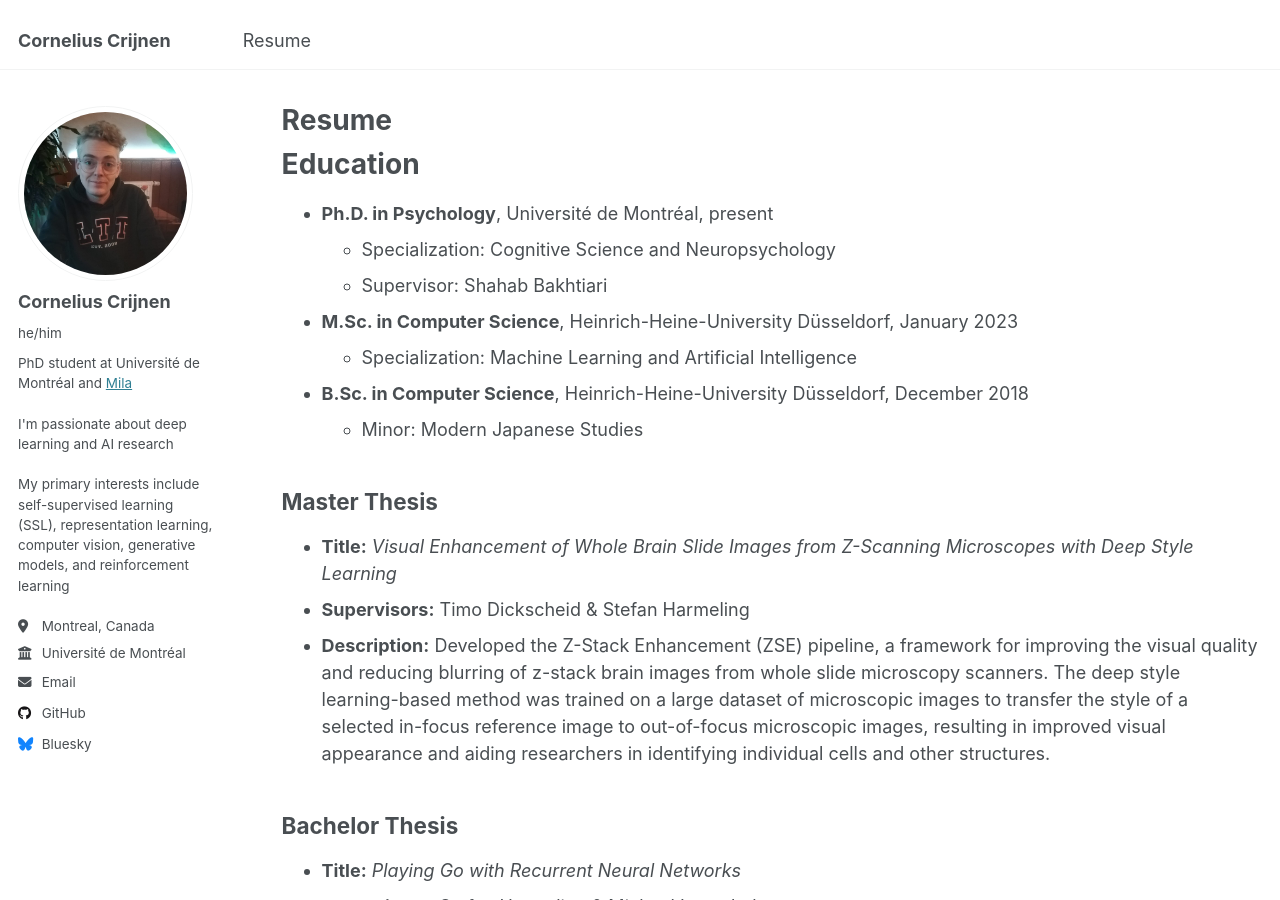
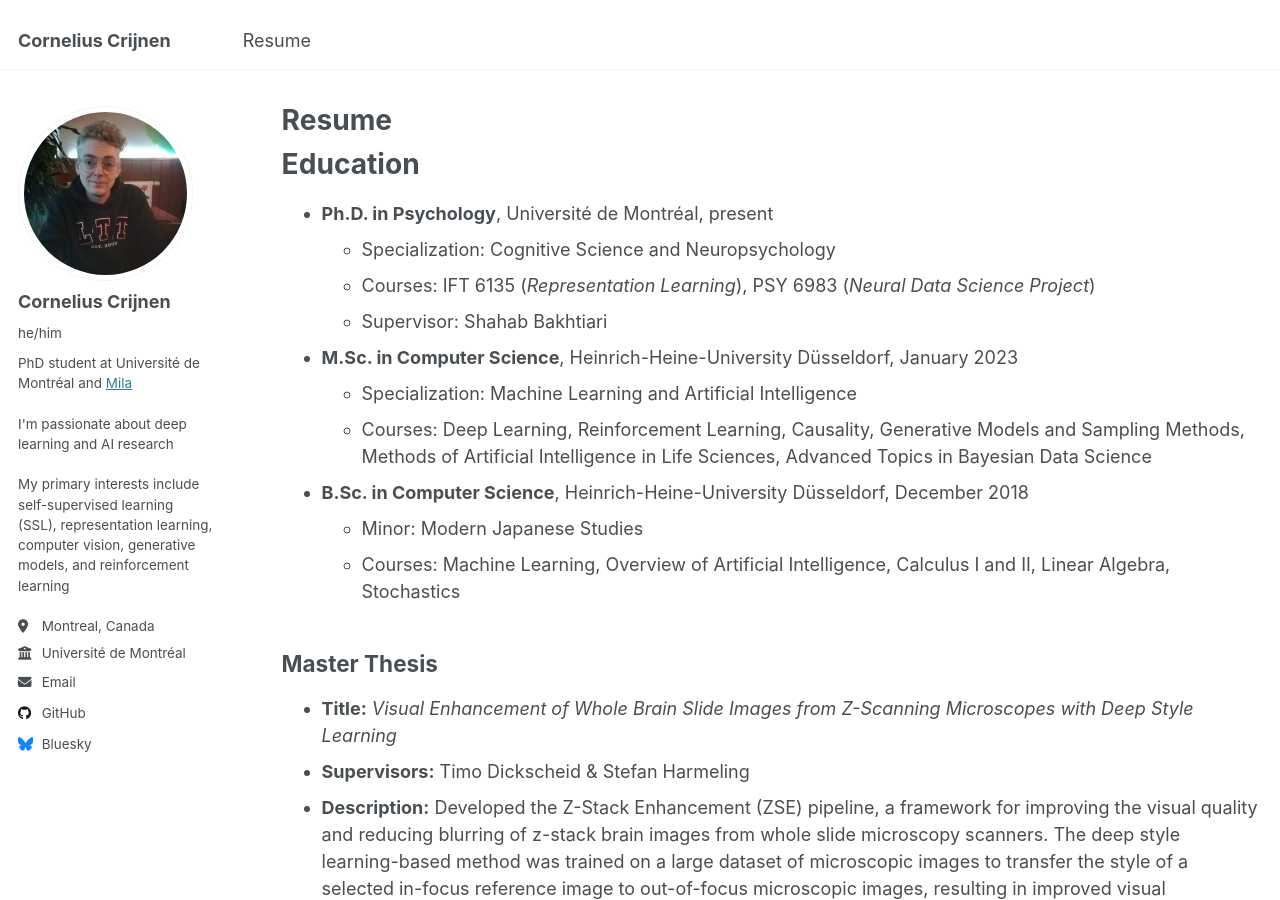
Before and after one commit to ccrijnen/ccrijnen.github.io, a Jekyll site: the page built from _pages/cv.md, in a window 1280 px wide and 900 px high. Built offline with Jekyll 4.4.1, drawn with Linux system fonts in a browser that asks for light colours; some of the changed text lies outside the part shown.

Commit message:
Add courses to cv

```diff
--- a/_pages/cv.md
+++ b/_pages/cv.md
@@ -14,15 +14,18 @@ redirect_from:
 * **Ph.D. in Psychology**, Université de Montréal, present
   <!-- * GPA: 4.129 -->
   * Specialization: Cognitive Science and Neuropsychology
+  * Courses: IFT 6135 (*Representation Learning*), PSY 6983 (*Neural Data Science Project*)
   * Supervisor: Shahab Bakhtiari
 
 * **M.Sc. in Computer Science**, Heinrich-Heine-University Düsseldorf, January 2023
   <!-- * GPA: Very good (1.1)[^1] -->
   * Specialization: Machine Learning and Artificial Intelligence
+  * Courses: Deep Learning, Reinforcement Learning, Causality, Generative Models and Sampling Methods, Methods of Artificial Intelligence in Life Sciences, Advanced Topics in Bayesian Data Science
 
 * **B.Sc. in Computer Science**, Heinrich-Heine-University Düsseldorf, December 2018
   <!-- * GPA: Very good (1.5)[^1] -->
   * Minor: Modern Japanese Studies
+  * Courses: Machine Learning, Overview of Artificial Intelligence, Calculus I and II, Linear Algebra, Stochastics
 
 <!-- [^1]: [German grading system](https://en.wikipedia.org/wiki/Academic_grading_in_Germany#Tertiary_education) -->
 
@@ -95,14 +98,14 @@ redirect_from:
 ***
 # Extracurricular Activities
 
+* Fall 2024 – present: Technical Lead, UNIQUE Student Affairs Committee (SAC)
+  * Maintaining the UNIQUE students website
+  * Setting up the tech for events
+
 * Fall 2024: Student Volunteer for MAIN 2024 conference
   * Managed shifts at the registration desk, assisting attendees with check-in and inquiries
   * Coordinated poster session setup
   * Assisted with logistical tasks, such as directing attendees and supporting the conference party setup
-
-* Fall 2024 – present: Technical Lead, UNIQUE Student Affairs Committee (SAC)
-  * Maintaining the UNIQUE students website
-  * Setting up the tech for events
 
 * Winter 2024: Program Committee, UNIQUE Student Symposium (USS) 2024
   * Defining the academic program of the conference
```
Also changed, not shown: _pages/about.md (+2 -2 lines).
